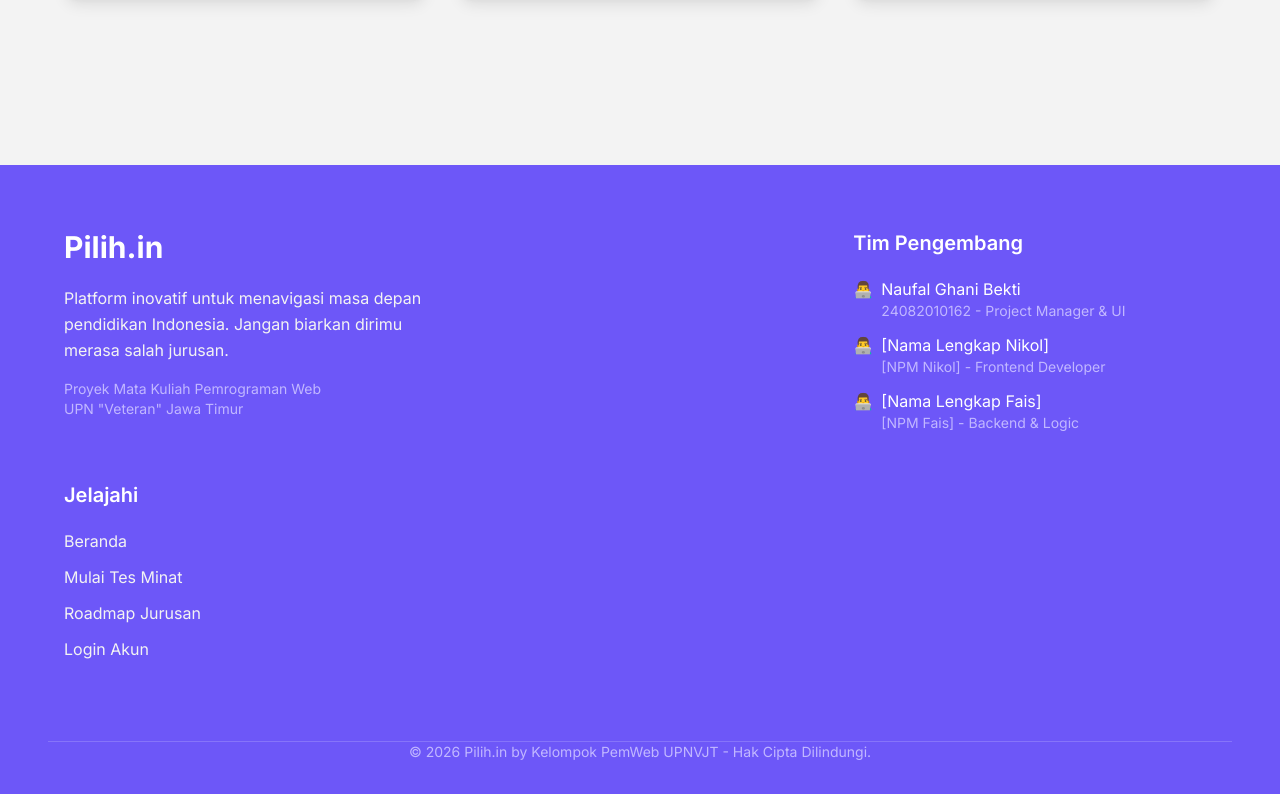
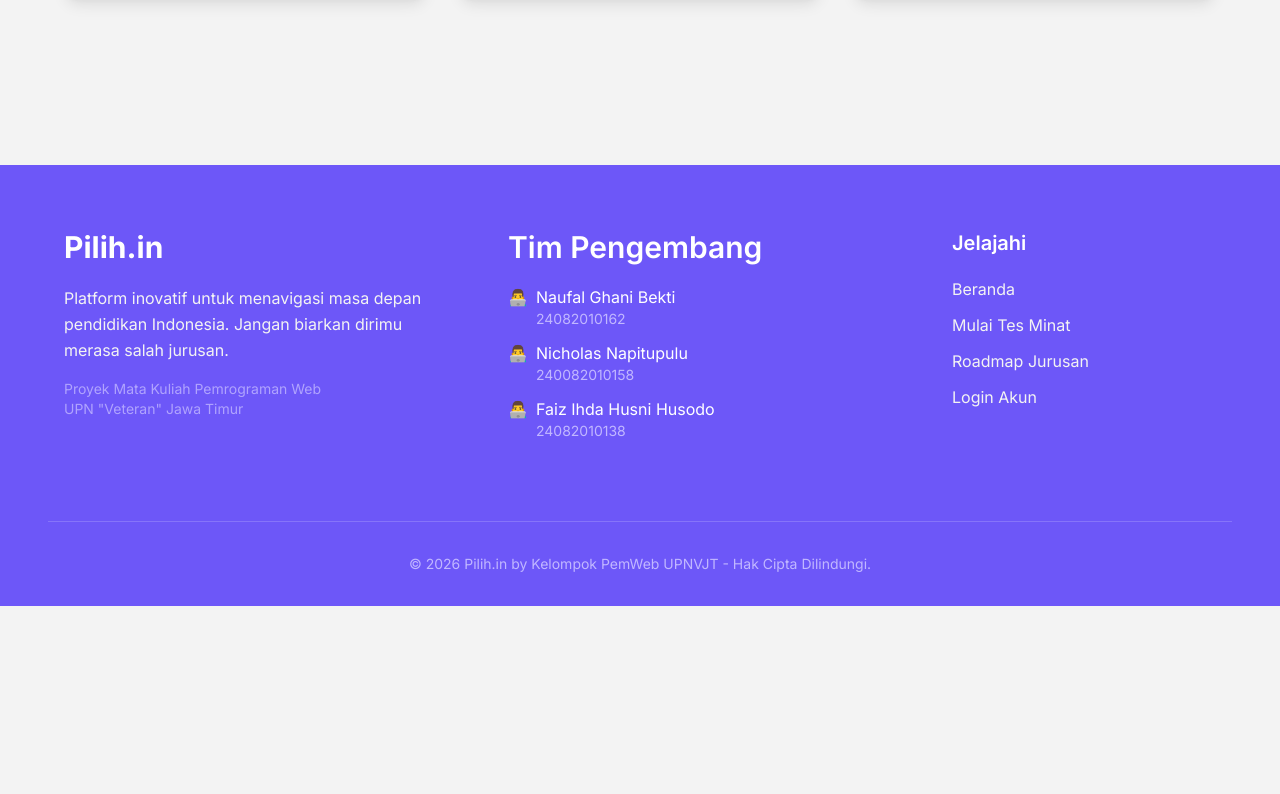
Before and after one commit to Naufal-Ghani22/Pilih.in-PemWeb, a website: page index.html in a window 1280 px wide. Shown: the part 1695-2489 px from the top of the page. After the commit the page ends 2301 px from the top, so only its background shows below. Drawn offline with Linux system fonts and the light colour scheme.

Commit message:
edit footer

```diff
--- a/index.html
+++ b/index.html
@@ -120,27 +120,27 @@
                 </div>
 
                 <div class="w-full px-4 mb-12 md:w-1/3">
-                    <h3 class="font-semibold text-xl text-white mb-5">Tim Pengembang</h3>
+                    <h3 class="font-semibold text-3xl text-white mb-5">Tim Pengembang</h3>
                     <ul class="text-secondary space-y-3">
                         <li class="flex items-start">
                             <span class="mr-2">👨‍💻</span>
                             <div>
                                 <p class="text-white font-medium">Naufal Ghani Bekti</p>
-                                <p class="text-sm">24082010162 - Project Manager & UI</p>
+                                <p class="text-sm">24082010162</p>
                             </div>
                         </li>
                         <li class="flex items-start">
                             <span class="mr-2">👨‍💻</span>
                             <div>
-                                <p class="text-white font-medium">[Nama Lengkap Nikol]</p>
-                                <p class="text-sm">[NPM Nikol] - Frontend Developer</p>
+                                <p class="text-white font-medium">Nicholas Napitupulu</p>
+                                <p class="text-sm">240082010158</p>
                             </div>
                         </li>
                         <li class="flex items-start">
                             <span class="mr-2">👨‍💻</span>
                             <div>
-                                <p class="text-white font-medium">[Nama Lengkap Fais]</p>
-                                <p class="text-sm">[NPM Fais] - Backend & Logic</p>
+                                <p class="text-white font-medium">Faiz Ihda Husni Husodo</p>
+                                <p class="text-sm">24082010138</p>
                             </div>
                         </li>
                     </ul>
```
Also changed, not shown: src/output.css.
